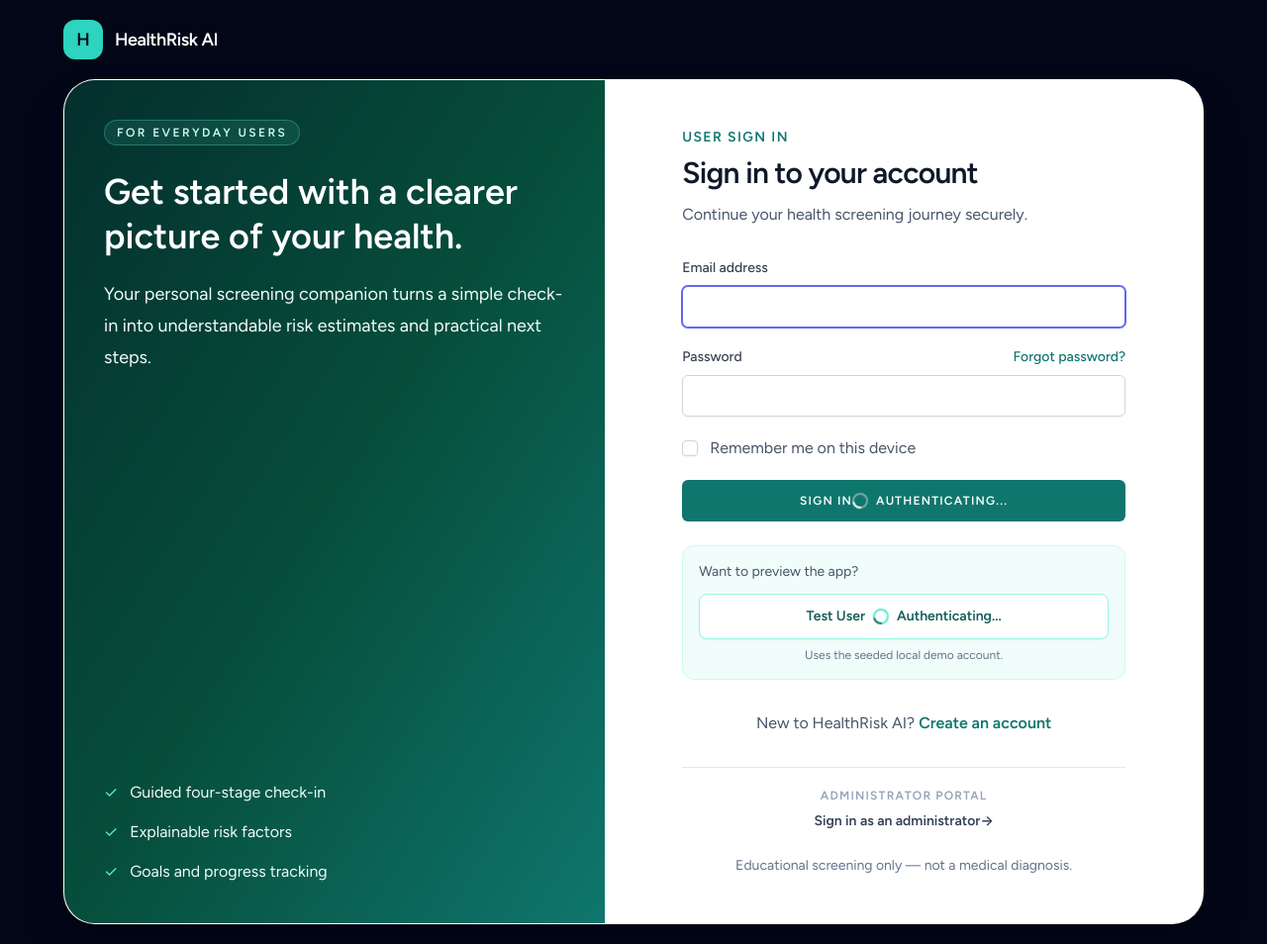
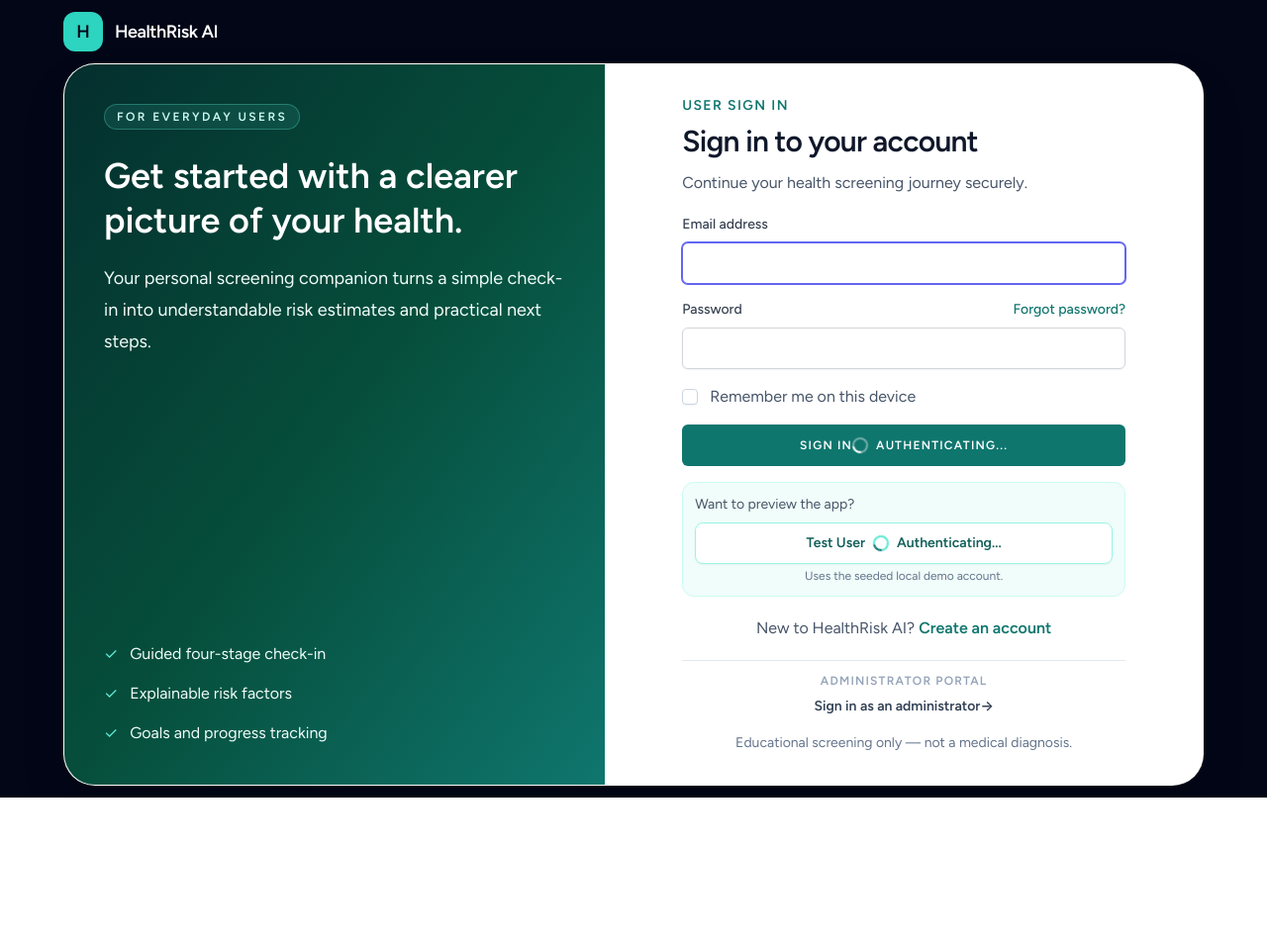
Before and after one commit to Jay-kod/HRAI, a Laravel app: page /user/login in a window 1280 px wide. Shown: the whole page at 99% size. After the commit the page ends 806 px from the top, so only its background shows below. Run offline with Laravel 12, Linux system fonts and the light colour scheme; style sheets or scripts are compiled from the project's sources; some libraries are stand-ins or nearby versions.

Commit message:
Fit login content within one viewport
Co-authored-by: Copilot <223556219+Copilot@users.noreply.github.com>

```diff
--- a/resources/views/layouts/guest.blade.php
+++ b/resources/views/layouts/guest.blade.php
@@ -15,9 +15,9 @@
         @vite(['resources/css/app.css', 'resources/js/app.js'])
     </head>
     <body class="font-sans text-slate-900 antialiased">
-        <div class="min-h-[99vh] bg-slate-950 px-4 py-6 sm:px-6 lg:flex lg:items-center lg:justify-center lg:py-5">
+        <div class="min-h-[99vh] bg-slate-950 px-4 py-3 sm:px-6 lg:flex lg:items-center lg:justify-center">
             <div class="w-full max-w-6xl">
-                <a href="/" wire:navigate class="mb-5 inline-flex items-center gap-3 text-white">
+                <a href="/" wire:navigate class="mb-3 inline-flex items-center gap-3 text-white">
                     <span class="flex h-10 w-10 items-center justify-center rounded-xl bg-teal-400 text-lg font-bold text-slate-950">H</span>
                     <span class="text-lg font-bold tracking-tight">HealthRisk AI</span>
                 </a>
--- a/resources/views/livewire/pages/auth/login.blade.php
+++ b/resources/views/livewire/pages/auth/login.blade.php
@@ -45,9 +45,9 @@ new #[Layout('layouts.guest')] class extends Component
         </div>
     </section>
 
-    <section class="p-6 sm:p-10 lg:p-12">
+    <section class="p-6 sm:p-10 lg:p-8">
         <div class="mx-auto max-w-md">
-            <div class="mb-8">
+            <div class="mb-5">
                 <p class="text-sm font-semibold uppercase tracking-widest text-teal-700">User sign in</p>
                 <h2 class="mt-2 text-3xl font-bold tracking-tight text-slate-900">Sign in to your account</h2>
                 <p class="mt-3 text-base leading-6 text-slate-600">Continue your health screening journey securely.</p>
@@ -55,7 +55,7 @@ new #[Layout('layouts.guest')] class extends Component
 
             <x-auth-session-status class="mb-5" :status="session('status')" />
 
-            <form wire:submit="login" class="space-y-5">
+            <form wire:submit="login" class="space-y-4">
                 <div>
                     <x-input-label for="email" :value="__('Email address')" />
                     <x-text-input wire:model="form.email" id="email" class="mt-2 block w-full rounded-lg" type="email" name="email" required autofocus autocomplete="username" />
@@ -87,24 +87,24 @@ new #[Layout('layouts.guest')] class extends Component
                 </x-primary-button>
             </form>
 
-            <div class="mt-6 rounded-xl border border-teal-100 bg-teal-50 p-4">
+            <div class="mt-4 rounded-xl border border-teal-100 bg-teal-50 p-3">
                 <p class="text-sm text-slate-600">Want to preview the app?</p>
-                <button type="button" wire:click="loginAsDemo" wire:loading.attr="disabled" wire:target="login,loginAsDemo" class="mt-3 inline-flex w-full items-center justify-center gap-2 rounded-lg border border-teal-200 bg-white px-4 py-3 text-sm font-bold text-teal-800 shadow-sm transition hover:-translate-y-0.5 hover:border-teal-300 hover:shadow-md disabled:cursor-wait disabled:opacity-70">
+                <button type="button" wire:click="loginAsDemo" wire:loading.attr="disabled" wire:target="login,loginAsDemo" class="mt-2 inline-flex w-full items-center justify-center gap-2 rounded-lg border border-teal-200 bg-white px-4 py-2.5 text-sm font-bold text-teal-800 shadow-sm transition hover:-translate-y-0.5 hover:border-teal-300 hover:shadow-md disabled:cursor-wait disabled:opacity-70">
                     <span wire:loading.remove wire:target="login,loginAsDemo">Test User</span>
                     <span wire:loading wire:target="login,loginAsDemo" class="inline-flex items-center gap-2">
                         <span class="h-4 w-4 animate-spin rounded-full border-2 border-teal-300 border-t-teal-700" aria-hidden="true"></span>
                         Authenticating...
                     </span>
                 </button>
-                <p class="mt-2 text-center text-xs text-slate-500">Uses the seeded local demo account.</p>
+                <p class="mt-1 text-center text-xs text-slate-500">Uses the seeded local demo account.</p>
             </div>
 
-            <p class="mt-8 text-center text-base text-slate-600">New to HealthRisk AI? <a href="{{ route('register') }}" wire:navigate class="font-semibold text-teal-700 hover:text-teal-900">Create an account</a></p>
-            <div class="mt-8 border-t border-slate-200 pt-5 text-center">
+            <p class="mt-5 text-center text-base text-slate-600">New to HealthRisk AI? <a href="{{ route('register') }}" wire:navigate class="font-semibold text-teal-700 hover:text-teal-900">Create an account</a></p>
+            <div class="mt-5 border-t border-slate-200 pt-3 text-center">
                 <p class="text-xs font-bold uppercase tracking-widest text-slate-400">Administrator portal</p>
                 <a href="{{ route('admin.login') }}" wire:navigate class="mt-2 inline-flex text-sm font-semibold text-slate-700 hover:text-slate-950">Sign in as an administrator <span aria-hidden="true">&rarr;</span></a>
             </div>
-            <p class="mt-6 text-center text-sm leading-5 text-slate-500">Educational screening only — not a medical diagnosis.</p>
+            <p class="mt-4 text-center text-sm leading-5 text-slate-500">Educational screening only — not a medical diagnosis.</p>
         </div>
     </section>
 </div>
```
Also changed, not shown: resources/views/livewire/pages/auth/admin-login.blade.php (+7 -7 lines), docs/CHANGELOG.md.
